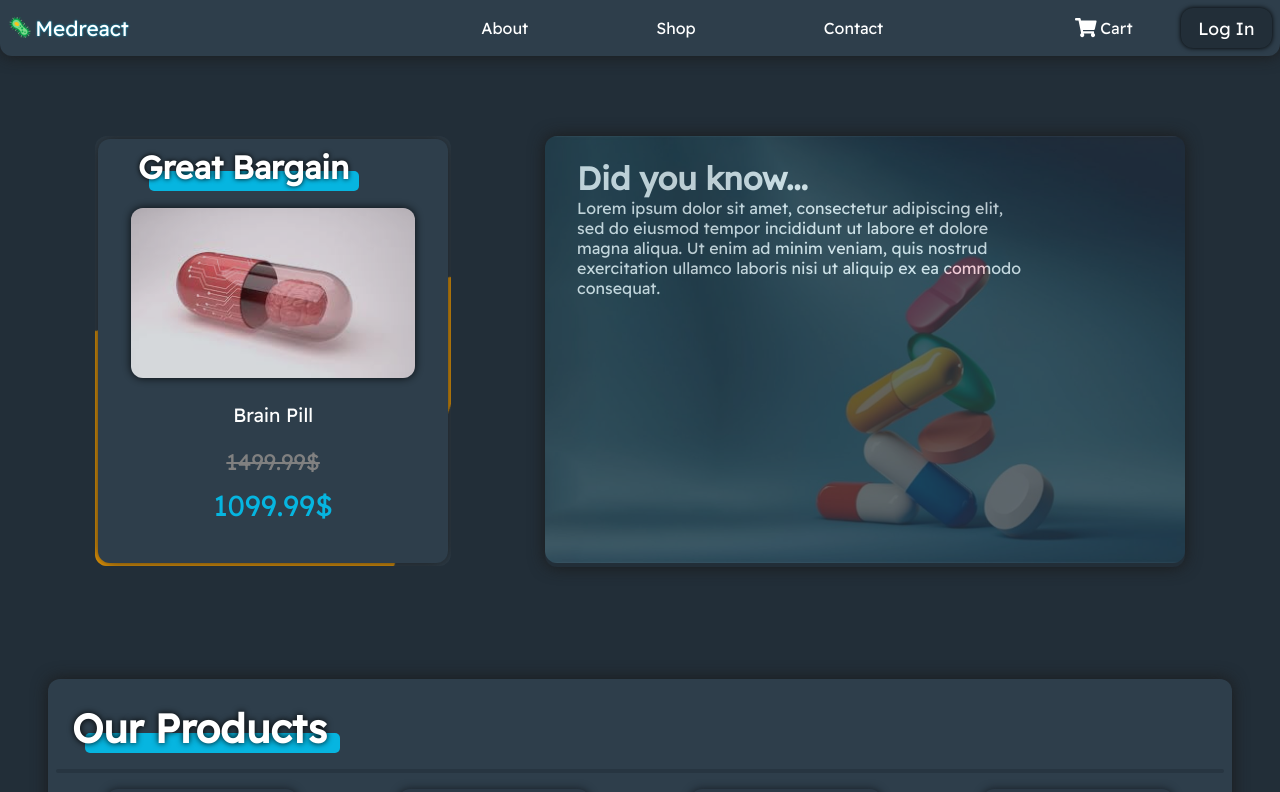
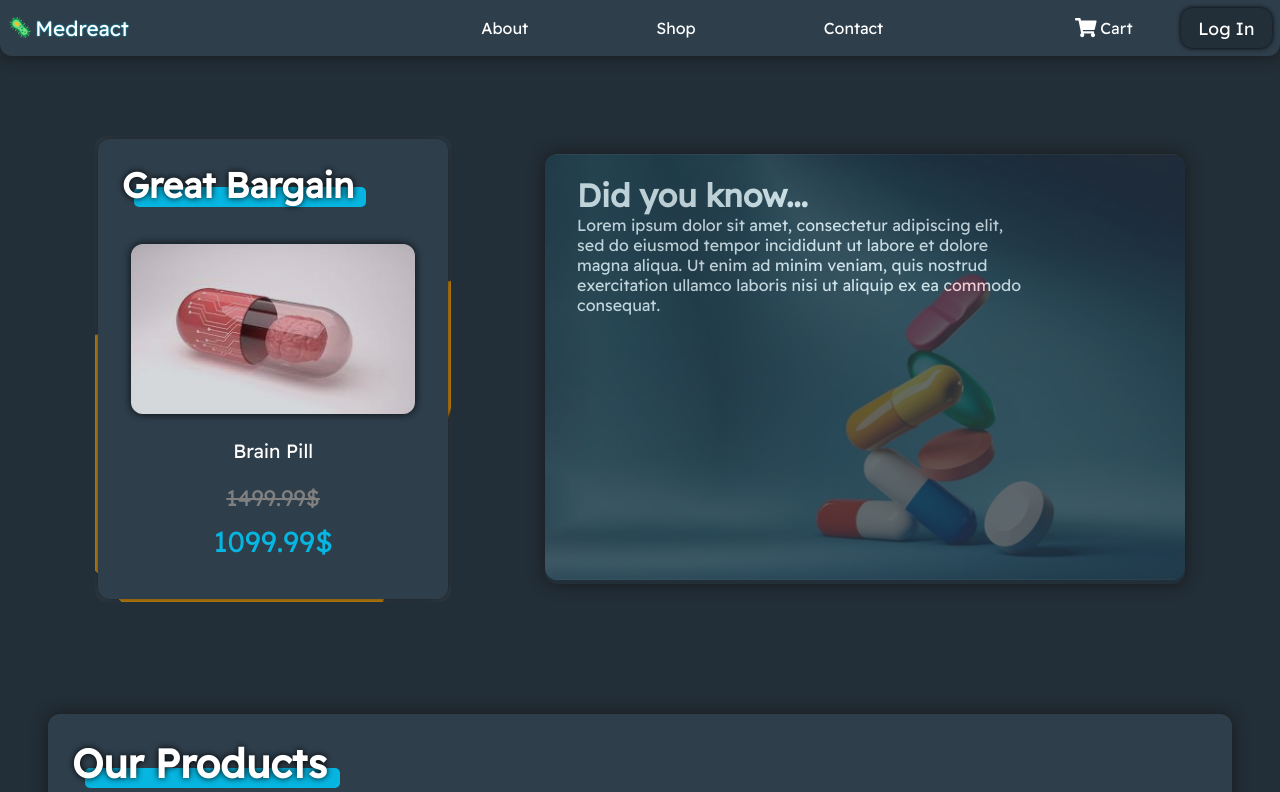
Before and after one commit to mweglowski/order-app, a React (Create React App) app: page / in a window 1280 px wide. Shown: the top 792 px of the page. Built offline with nearby package versions, Linux system fonts and the light colour scheme.

Commit message:
change title in bargain to SectionTitle component

```diff
--- a/src/components/LandingBox/Bargain/Bargain.js
+++ b/src/components/LandingBox/Bargain/Bargain.js
@@ -1,12 +1,14 @@
 import Card from "../../UI/Card";
 import BrainPill from "../../../images/brain-pill.jpg";
+import SectionTitle from "../../UI/SectionTitle"
+
 import classes from "./Bargain.module.css";
 
 const Bargain = () => {
   return (
     <div className={classes['bargain-box']}>
       <Card className={classes.bargain}>
-        <h1 className={classes.title}>Great Bargain</h1>
+        <SectionTitle className={classes['section-title']} name="Great Bargain" />
         <img src={BrainPill} className={classes.image} alt="brain-pill" />
         <div className={classes.desc}>Brain Pill</div>
         <div className={classes["old-price"]}>1499.99$</div>
--- a/src/components/LandingBox/Bargain/Bargain.module.css
+++ b/src/components/LandingBox/Bargain/Bargain.module.css
@@ -33,26 +33,8 @@
 	text-align: center;
 }
 
-.title {
-	width: fit-content;
-	position: relative;
-	margin-left: 2rem;
-	z-index: 5;
-
-	font-size: 2rem;
-	text-shadow: 0 0 .3rem black;
-}
-.title::before {
-	content: '';
-	width: 100%;
-	height: 20px;
-	position: absolute;
-	left: 5%;
-	bottom: -10%;
-	z-index: -1;
-
-	background-color: #06b5e0;
-	border-radius: 5px;
+.section-title {
+	font-size: 2.2rem;
 }
 
 .image {
```
